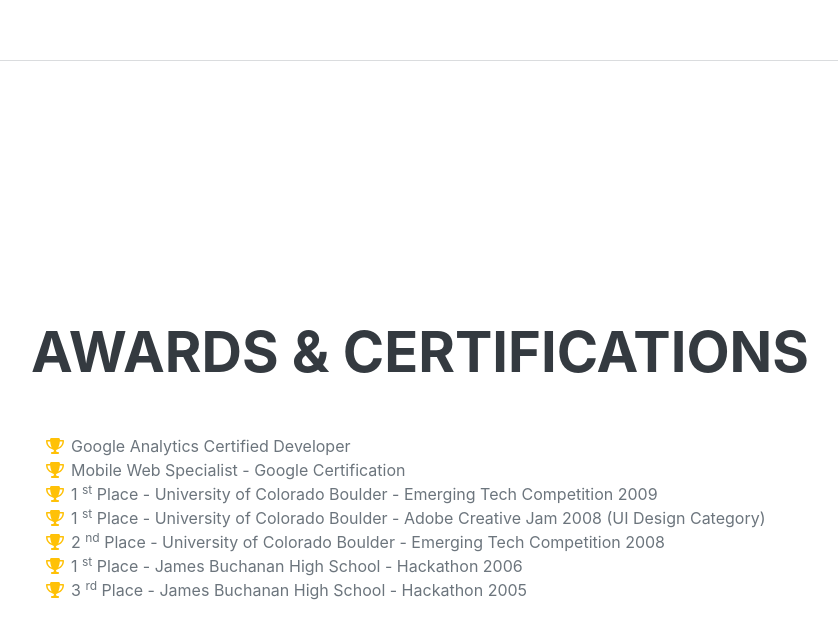
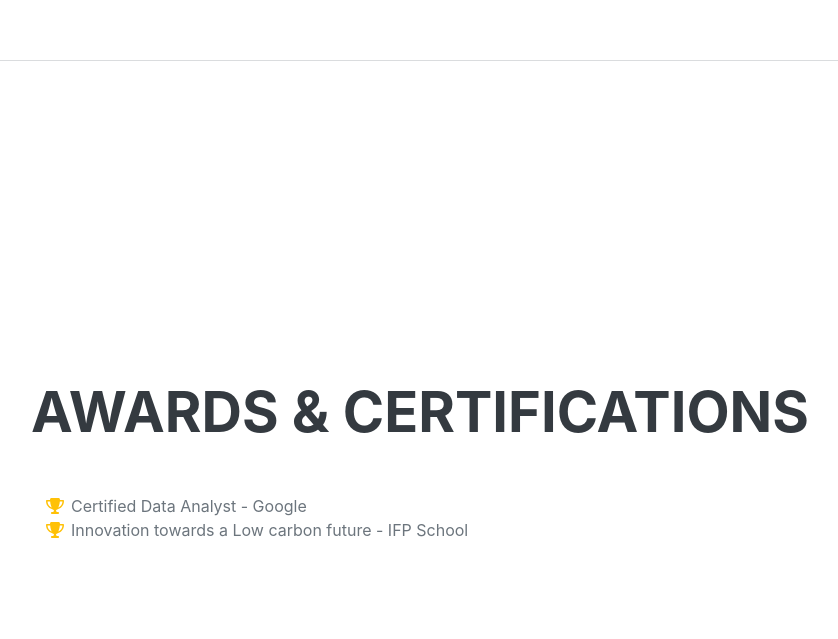
Before and after one commit to james-agbonz/ProjectManager, a plain HTML site: page index.html in a window 1280 px wide. Shown: the part 4349-4988 px from the top of the page, without its empty margins (289-1127 px from the left). Drawn offline with nearby package versions, Linux system fonts and the light colour scheme; a web font is replaced by a local one.

Commit message:
Update index.html

```diff
--- a/index.html
+++ b/index.html
@@ -176,42 +176,13 @@
                     <ul class="fa-ul mb-0">
                         <li>
                             <span class="fa-li"><i class="fas fa-trophy text-warning"></i></span>
-                            Google Analytics Certified Developer
+                            Certified Data Analyst - Google
                         </li>
                         <li>
                             <span class="fa-li"><i class="fas fa-trophy text-warning"></i></span>
-                            Mobile Web Specialist - Google Certification
+                            Innovation towards a Low carbon future - IFP School
                         </li>
-                        <li>
-                            <span class="fa-li"><i class="fas fa-trophy text-warning"></i></span>
-                            1
-                            <sup>st</sup>
-                            Place - University of Colorado Boulder - Emerging Tech Competition 2009
-                        </li>
-                        <li>
-                            <span class="fa-li"><i class="fas fa-trophy text-warning"></i></span>
-                            1
-                            <sup>st</sup>
-                            Place - University of Colorado Boulder - Adobe Creative Jam 2008 (UI Design Category)
-                        </li>
-                        <li>
-                            <span class="fa-li"><i class="fas fa-trophy text-warning"></i></span>
-                            2
-                            <sup>nd</sup>
-                            Place - University of Colorado Boulder - Emerging Tech Competition 2008
-                        </li>
-                        <li>
-                            <span class="fa-li"><i class="fas fa-trophy text-warning"></i></span>
-                            1
-                            <sup>st</sup>
-                            Place - James Buchanan High School - Hackathon 2006
-                        </li>
-                        <li>
-                            <span class="fa-li"><i class="fas fa-trophy text-warning"></i></span>
-                            3
-                            <sup>rd</sup>
-                            Place - James Buchanan High School - Hackathon 2005
-                        </li>
+
                     </ul>
                 </div>
             </section>
```
